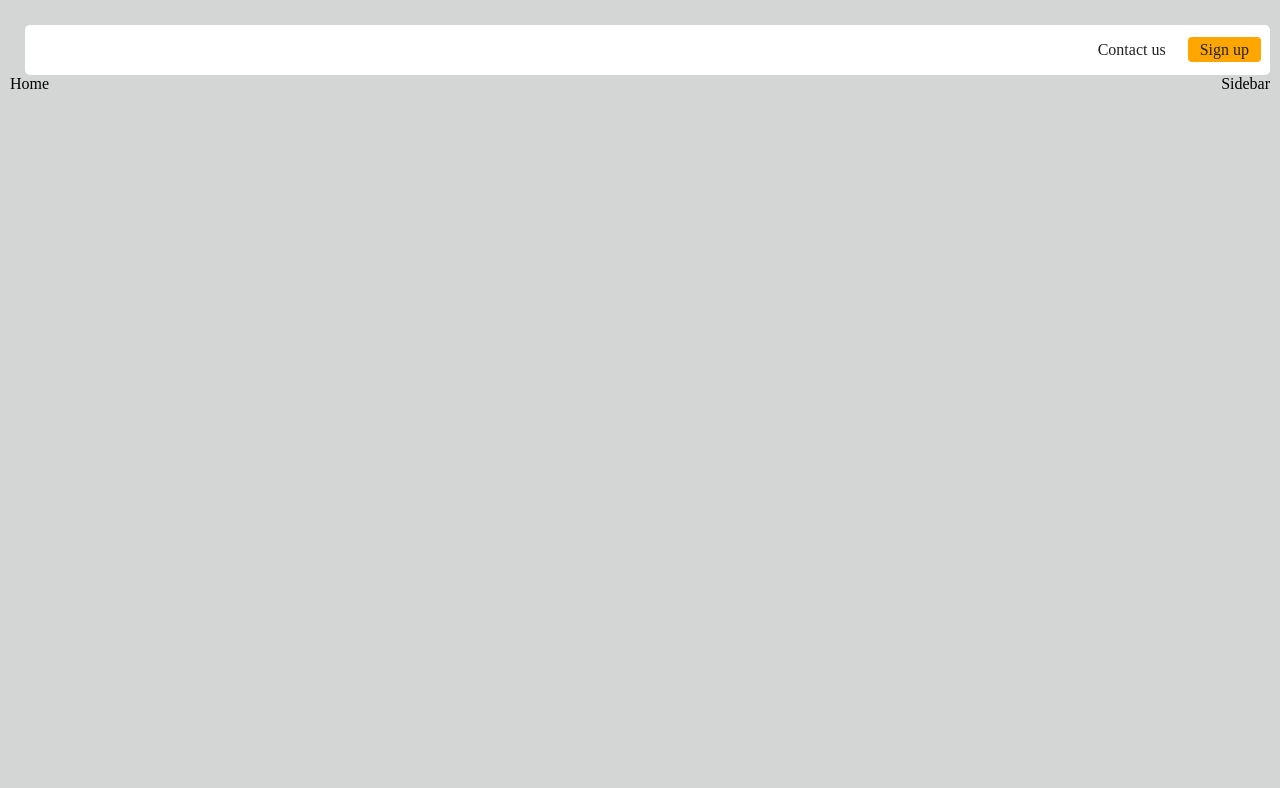
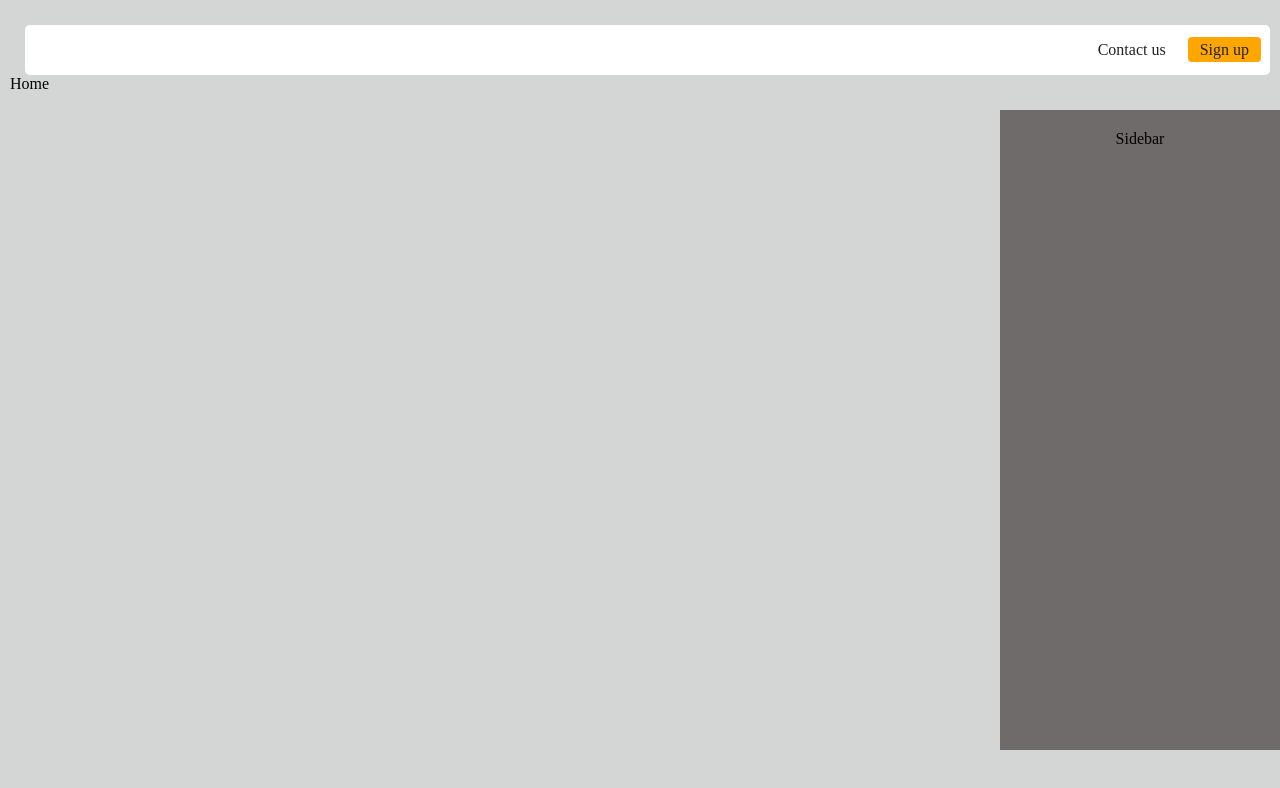
Before and after one commit to michado2019/edustipend-pre-work-task, a React (Create React App) app: page / in a window 1280 px wide. Shown: the top 788 px of the page. Built offline with nearby package versions, Linux system fonts and the light colour scheme.

Commit message:
feat&style: background added to the sidebar and it postion set to fixed

```diff
--- a/src/App.css
+++ b/src/App.css
@@ -1,7 +1,7 @@
 .App{
     background-color: #d4d5d5;
     min-height: fit-content;
-    height: 100vh;
+    height: calc(100vh);
     padding: 10px;
 }
 .routerSidebar-div{
--- a/src/components/layouts/header/Header.css
+++ b/src/components/layouts/header/Header.css
@@ -1,3 +1,8 @@
+.headerWrapper{
+    position: sticky;
+    top: 0;
+    left: 0;
+}
 .headerContents ul{
     background-color: #fff;
     display: flex;
--- a/src/components/layouts/sidebar/Sidebar.css
+++ b/src/components/layouts/sidebar/Sidebar.css
@@ -0,0 +1,14 @@
+.sidebarWrapper{
+    background-color: #706b6b;
+    height: calc(80vh);
+    position: fixed;
+    right: 0;
+    top: 110px;
+    width: 280px;
+    padding: 20px 10px;
+}
+.sidebarContents{
+    display: flex;
+    align-items: center;
+    justify-content: center;
+}
--- a/src/components/layouts/sidebar/Sidebar.jsx
+++ b/src/components/layouts/sidebar/Sidebar.jsx
@@ -1,9 +1,10 @@
-import React from 'react'
-import './Sidebar.css'
+import React from "react";
+import "./Sidebar.css";
 const Sidebar = () => {
   return (
-    <div>Sidebar</div>
-  )
-}
-
-export default Sidebar
+    <div className="sidebarWrapper">
+      <div className="sidebarContents">Sidebar</div>
+    </div>
+  );
+};
+export default Sidebar;
```
